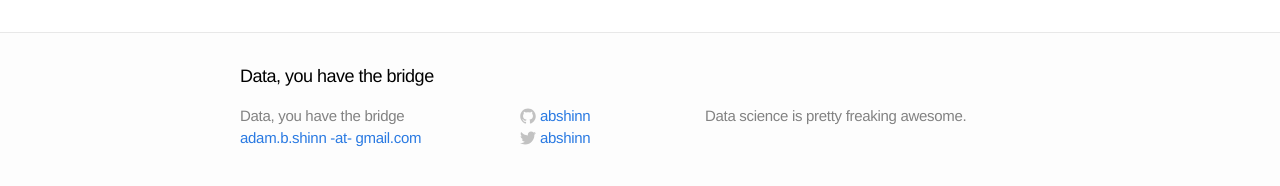
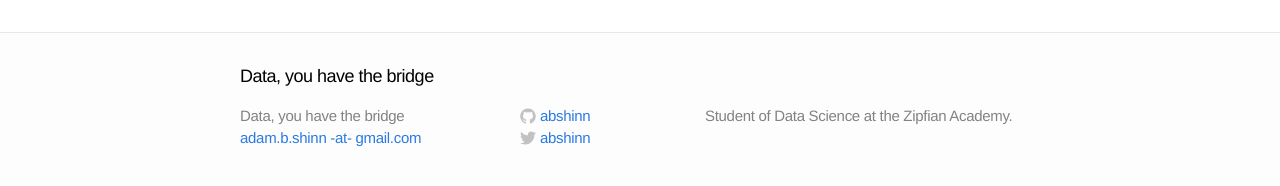
Before and after one commit to abshinn/abshinn.github.io, a Jekyll site: the page built from index.html, in a window 1280 px wide. Shown: the part 243-429 px from the top of the page. Built offline with Jekyll 4.4.1, drawn with Linux system fonts in a browser that asks for light colours; Markdown is read by kramdown in place of the engine named in the settings.

Commit message:
change footer blog description

```diff
--- a/_config.yml
+++ b/_config.yml
@@ -2,7 +2,7 @@
 title: Data, you have the bridge
 email: adam.b.shinn -at- gmail.com
 username: abshinn
-description: "Data science is pretty freaking awesome."
+description: "Student of Data Science at the Zipfian Academy."
 baseurl: ""
 url: "http://abshinn.github.io"
 
```
